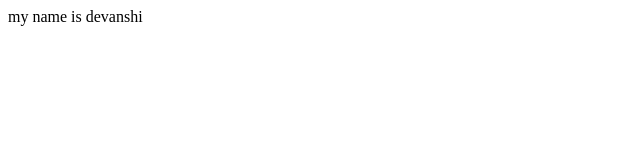
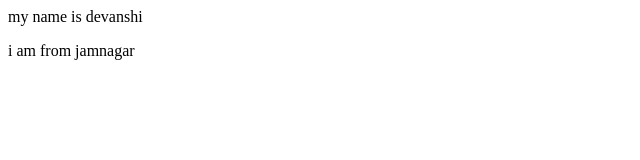
Before and after one commit to 9870065491/localrepo, a plain HTML site: page index.html in a window 1280 px wide. Shown: the whole page, without its empty margins (0-640 px from the left). Drawn offline with Linux system fonts and the light colour scheme.

Commit message:
new change

```diff
--- a/index.html
+++ b/index.html
@@ -1 +1,2 @@
 <P>my name is devanshi</P>
+<P>i am from jamnagar</P>
```
